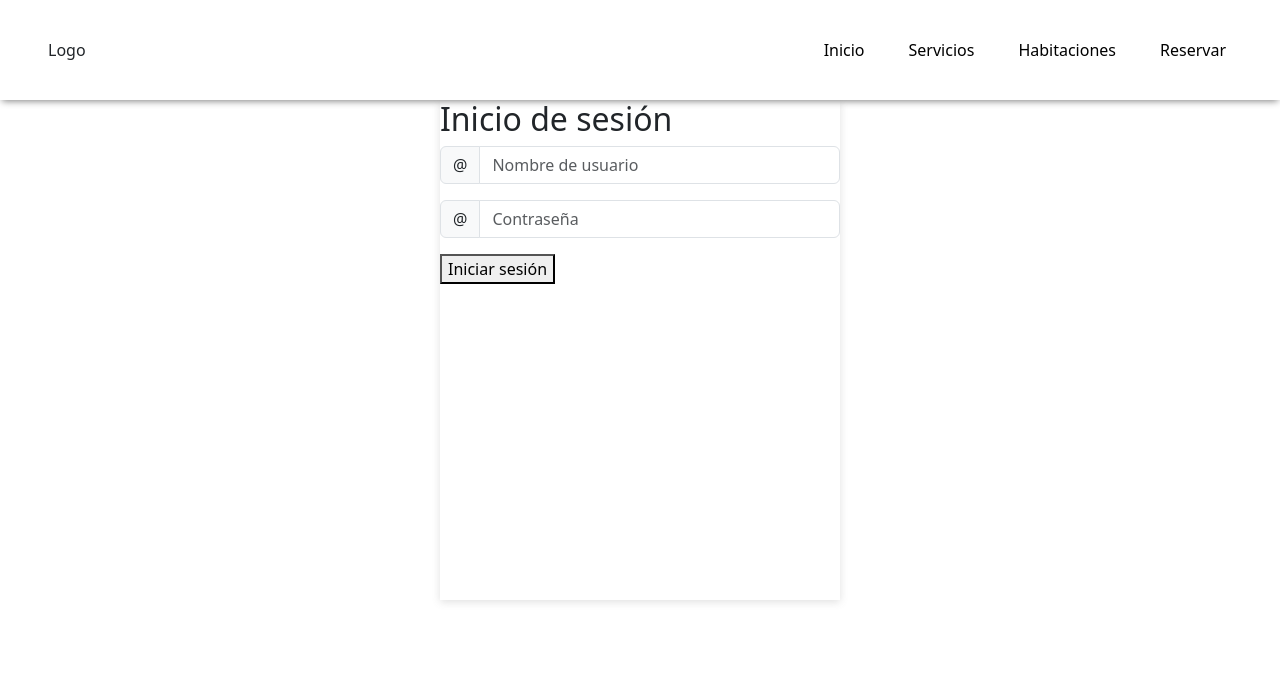
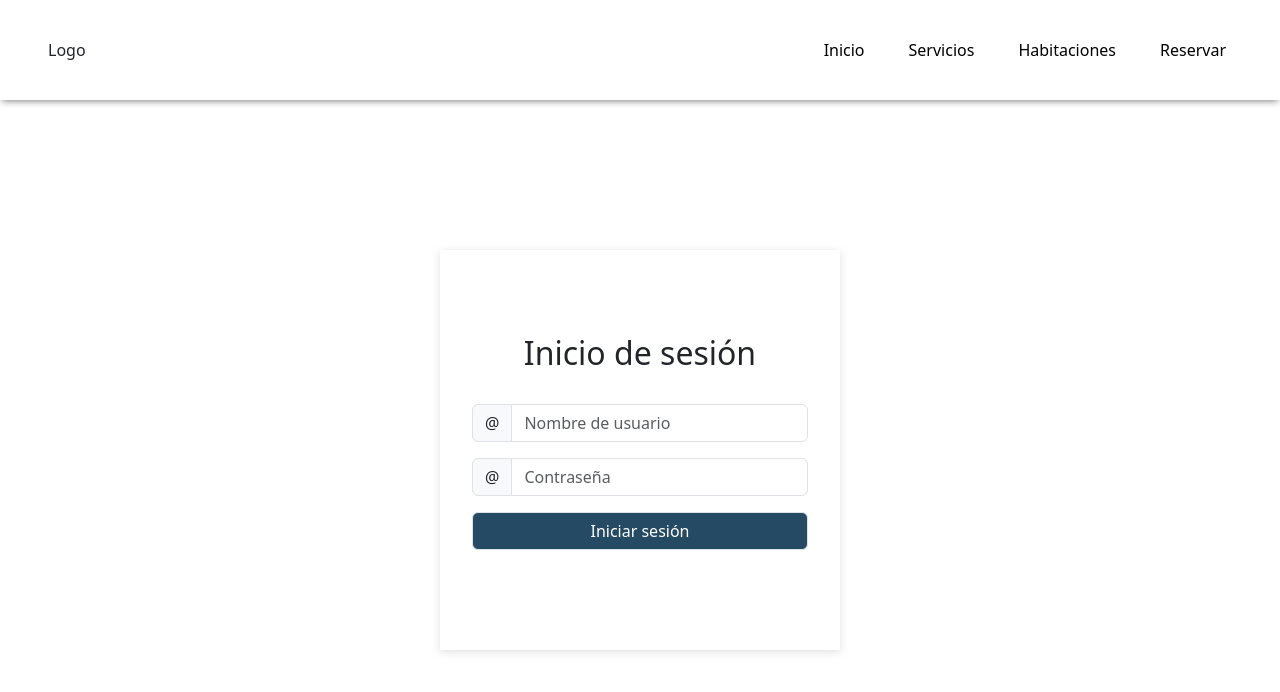
Before and after one commit to ignaciocaramuto/webhotel-frontend, an Angular app: page /login in a window 1280 px wide. Shown: the top 692 px of the page. Built offline with nearby package versions, Linux system fonts and the light colour scheme.

Commit message:
style: ajuste de colores y estructura

```diff
--- a/src/app/components/login/login.component.scss
+++ b/src/app/components/login/login.component.scss
@@ -1,12 +1,46 @@
 @import './../../../styles.scss';
 
 .container {
+    height: calc(100% - 100px);
     display: flex;
     justify-content: center;
+    align-items: center;
 }
 
 .login {
     width: 400px;
-    height: 500px;
+    height: 400px;
     box-shadow: $box-shadow;
+    display: flex;
+    flex-direction: column;
+    justify-content: center;
+    padding: 2em;
 }
+
+h2, p, a {
+    text-align: center;
+    margin-bottom: 1em;
+}
+
+a {
+    color: black;
+    text-decoration: none;
+}
+
+a:last-child {
+    font-weight: bold;
+}
+
+button {
+    border: 1px solid #dee2e6;
+    border-radius: 0.375rem;
+    margin-bottom: 1em;
+    color: white;
+    background-color: #244A64;
+    padding: .375rem .75rem;
+}
+
+button:hover {
+    background-color: #486C87;
+    transition: 300ms;
+}
```
